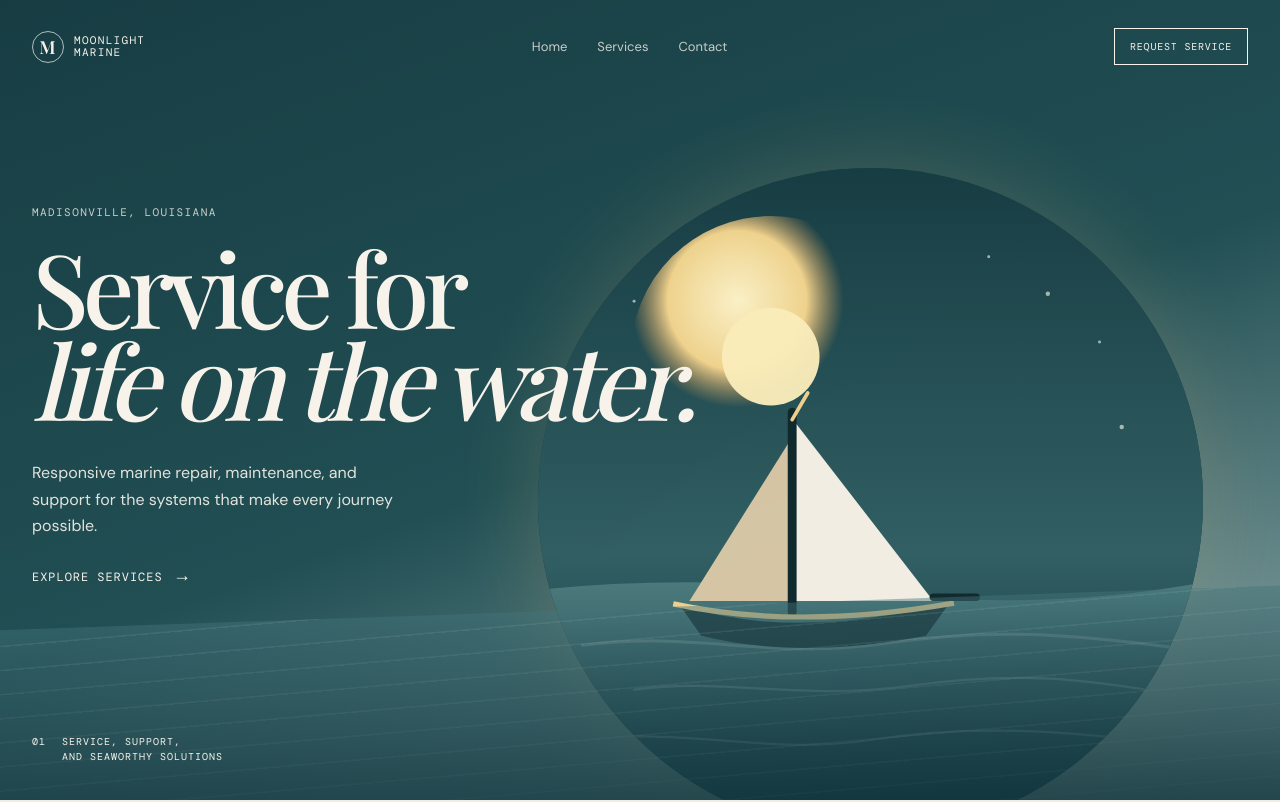
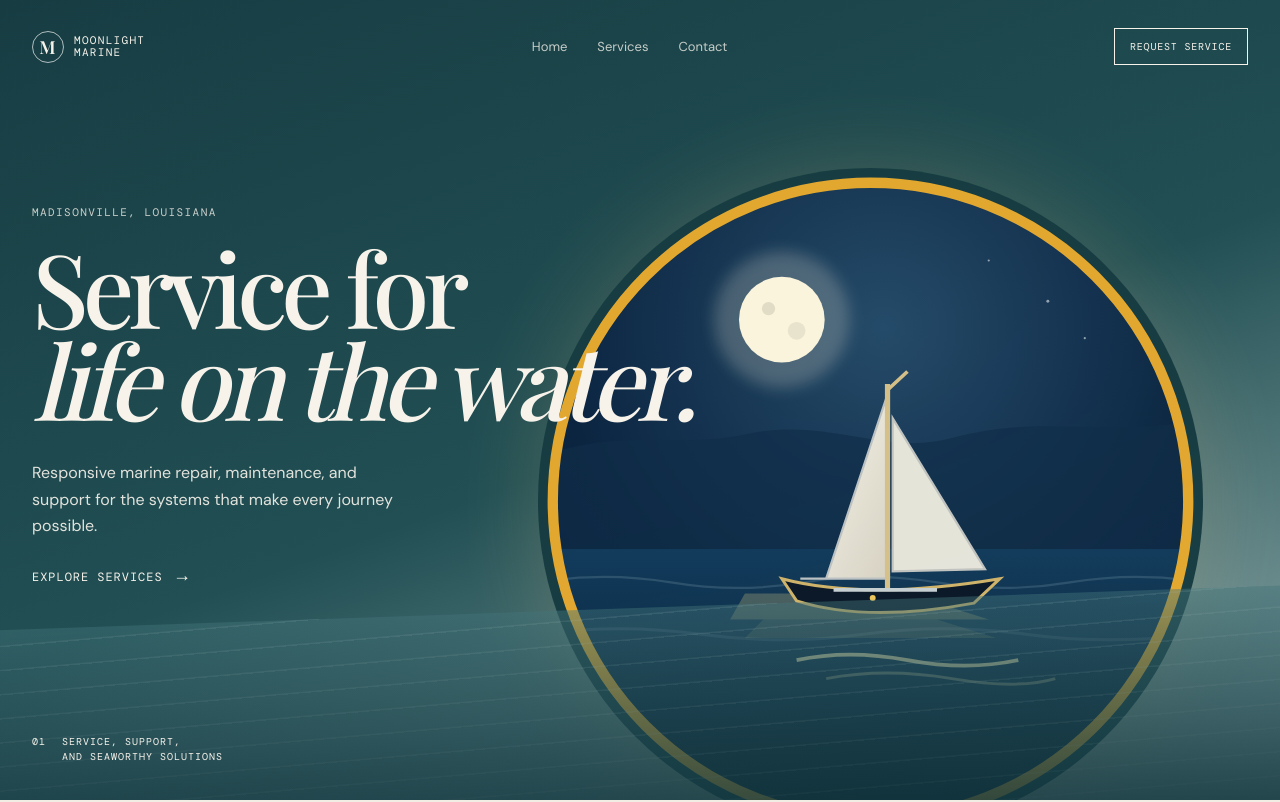
Before and after one commit to CRB062024/moonlight-marine, a Next.js app: page / in a window 1280 px wide. Shown: the top 802 px of the page. Built offline with nearby package versions, Linux system fonts and the light colour scheme; a web font is replaced by a local one.

Commit message:
Use requested moonlit sailboat hero artwork

```diff
--- a/app/page.tsx
+++ b/app/page.tsx
@@ -20,7 +20,7 @@ export default function Home() {
         </div>
         <div className="tide-note"><span>01</span><span>Service, support,<br />and seaworthy solutions</span></div>
         <div className="sun" aria-label="Moonlit sailboat on the water">
-          <Image className="hero-sailboat" src="/sailboat.svg" alt="Sailboat on calm water beneath a full moon" fill priority sizes="(max-width: 720px) 105vw, 52vw" />
+          <Image className="hero-sailboat" src="/moonlit-sailboat.svg" alt="Sailboat on calm water beneath a full moon" fill priority sizes="(max-width: 720px) 105vw, 52vw" />
         </div>
         <div className="horizon" aria-hidden="true" />
       </section>
```
